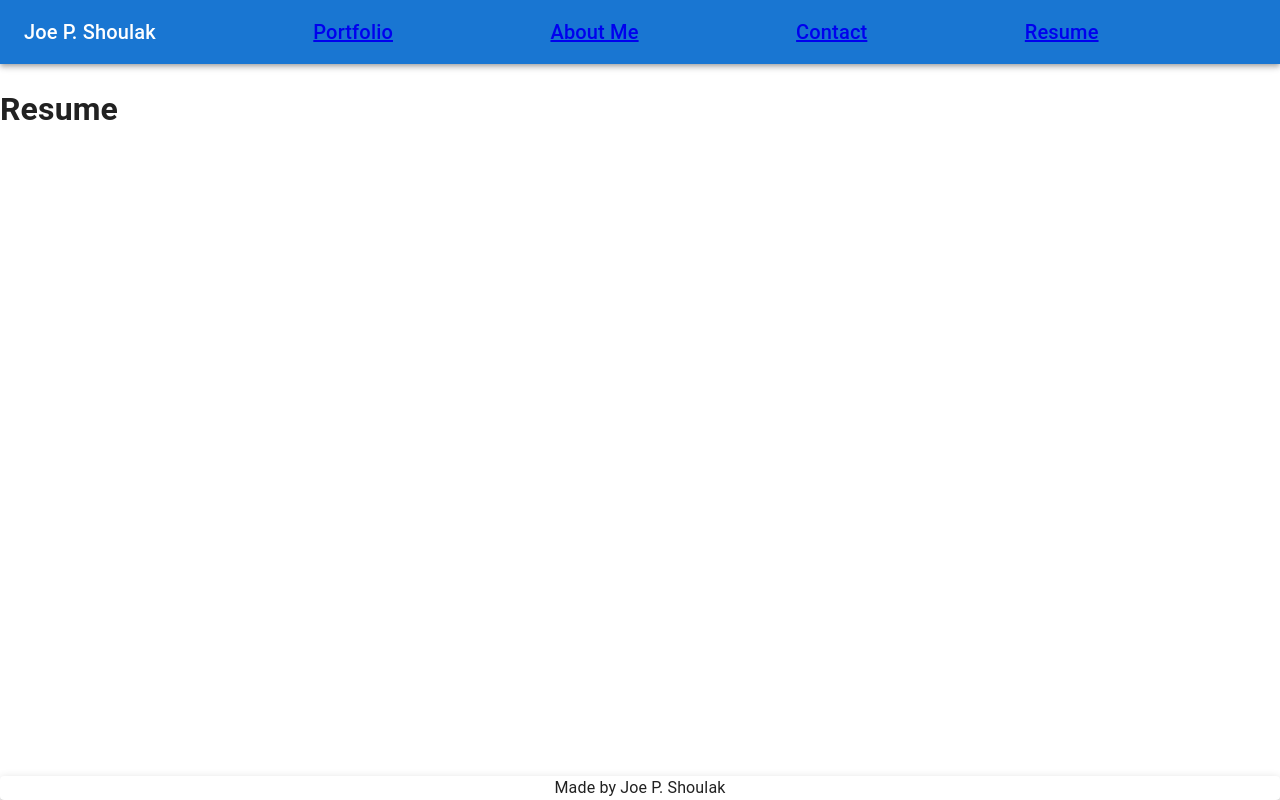
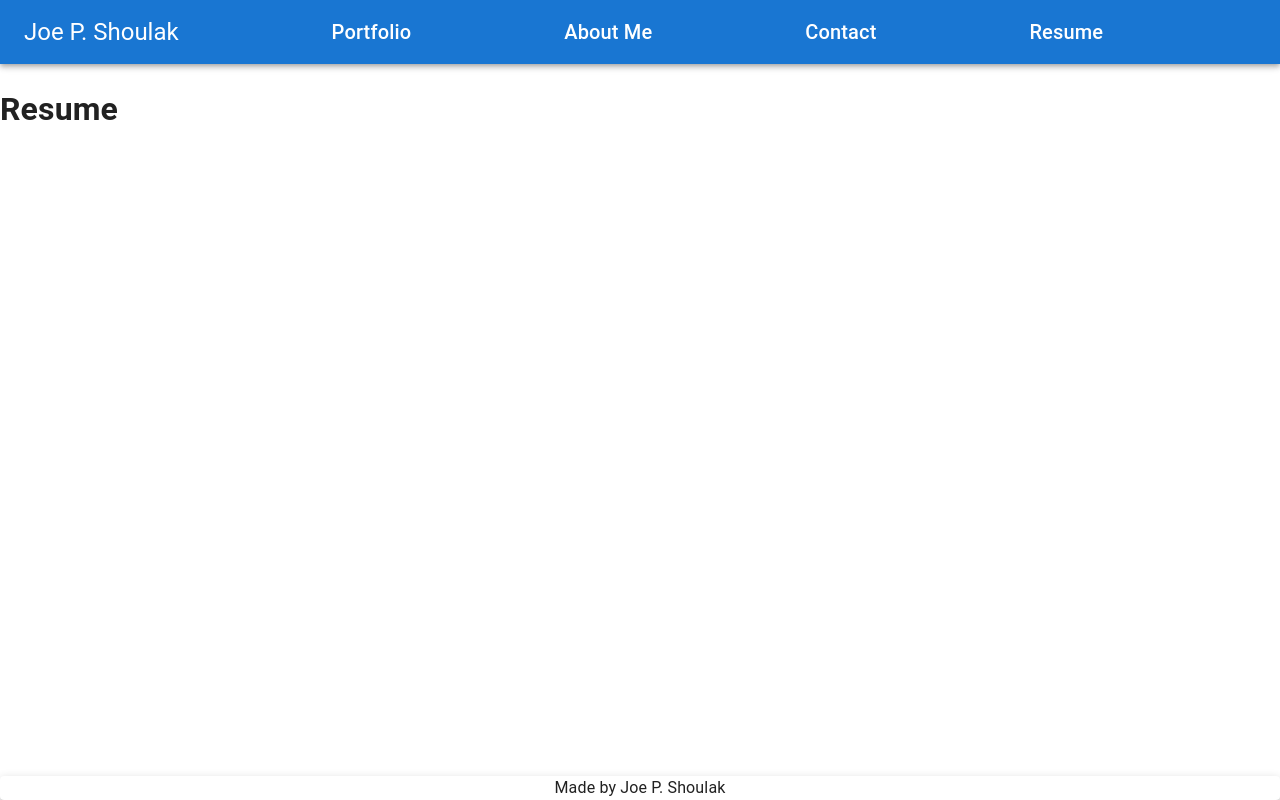
Before and after one commit to JoePShoulak/react-portfolio, a React (Create React App) app: page /resume in a window 1280 px wide. Built offline with nearby package versions, Linux system fonts and the light colour scheme.

Commit message:
polish header and nav

```diff
--- a/src/components/Header.js
+++ b/src/components/Header.js
@@ -10,7 +10,7 @@ export default function ButtonAppBar() {
     <Box sx={{ flexGrow: 1 }}>
       <AppBar position="static">
         <Toolbar>
-          <Typography variant="h6" component="div" sx={{ flexGrow: 1 }}>
+          <Typography variant="h5" component="div" sx={{ flexGrow: 1 }}>
             Joe P. Shoulak
           </Typography>
           <Navigation />
--- a/src/components/Navigation.js
+++ b/src/components/Navigation.js
@@ -1,22 +1,24 @@
 import * as React from "react";
 import Typography from "@mui/material/Typography";
-import { Link } from "react-router-dom";
+import { Link as RawLink } from "react-router-dom";
 
 function Navigation() {
+  function Link({ path, text }) {
+    return (
+      <Typography variant="h6" sx={{ flexGrow: 1 }}>
+        <RawLink to={path} style={{ color: "#ffffff", textDecoration: "none" }}>
+          {text}
+        </RawLink>
+      </Typography>
+    );
+  }
+
   return (
     <>
-      <Typography variant="h6" component="div" sx={{ flexGrow: 1 }}>
-        <Link to="/">Portfolio</Link>
-      </Typography>
-      <Typography variant="h6" component="div" sx={{ flexGrow: 1 }}>
-        <Link to="/about">About Me</Link>
-      </Typography>
-      <Typography variant="h6" component="div" sx={{ flexGrow: 1 }}>
-        <Link to="/contact">Contact</Link>
-      </Typography>
-      <Typography variant="h6" component="div" sx={{ flexGrow: 1 }}>
-        <Link to="/resume">Resume</Link>
-      </Typography>
+      <Link path="/" text="Portfolio" />
+      <Link path="/about" text="About Me" />
+      <Link path="/contact" text="Contact" />
+      <Link path="/resume" text="Resume" />
     </>
   );
 }
```
Also changed, not shown: src/App.css (deleted, +0 -38 lines), 1 other file (tests, documents, lock files or other folders).
